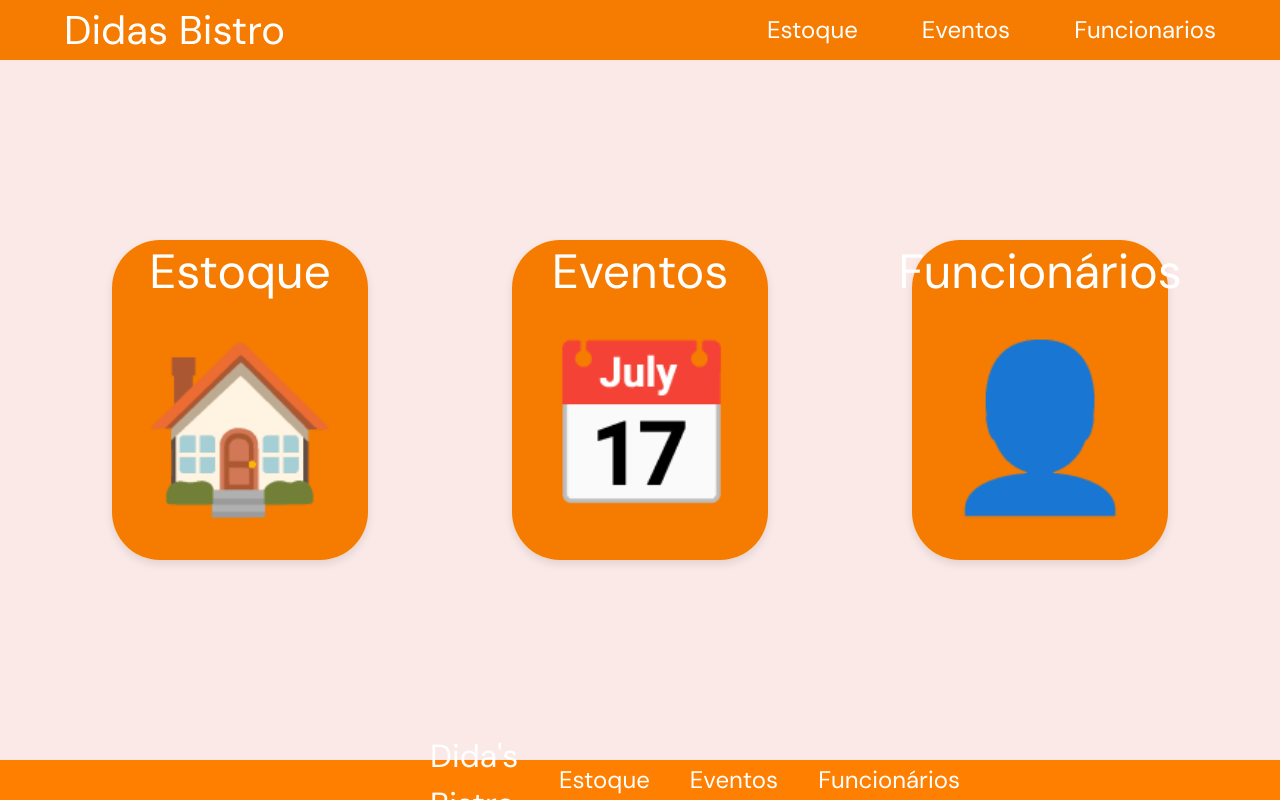
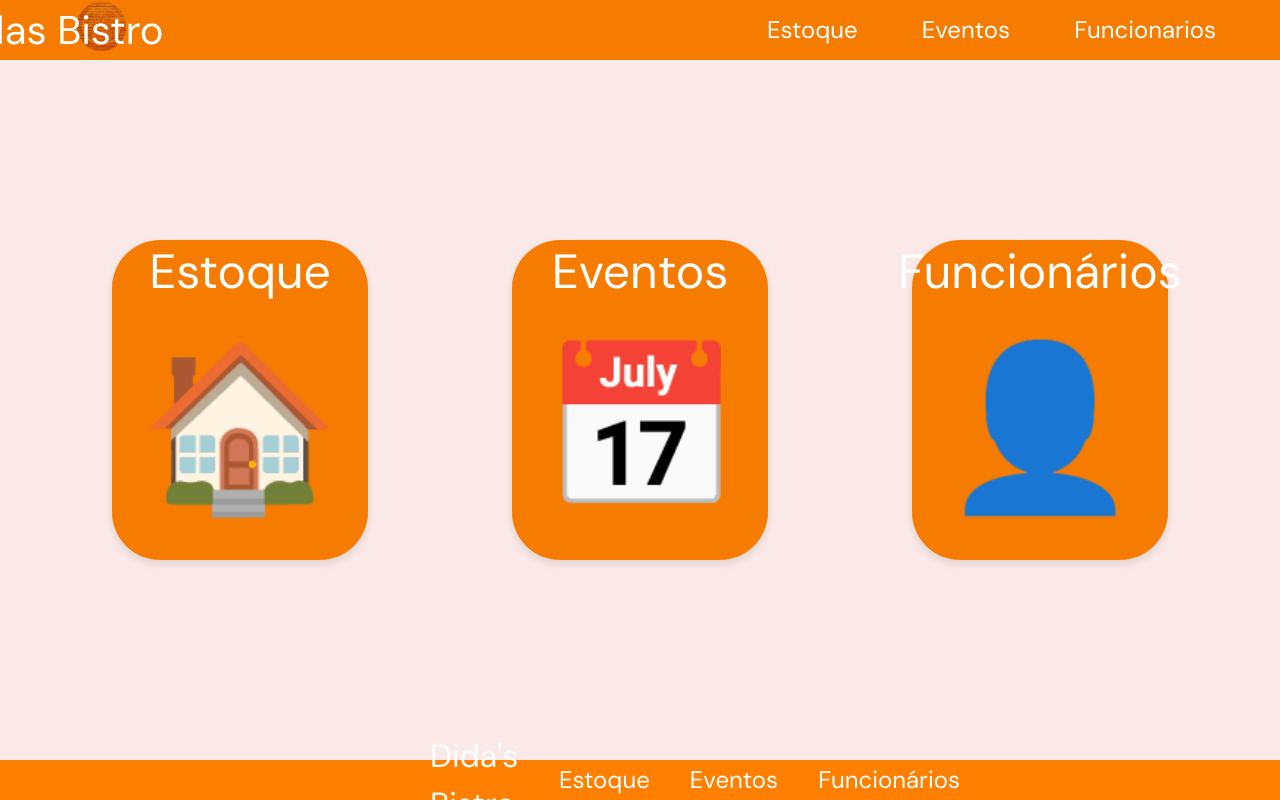
Before and after one commit to mdsreq-fga-unb/2024.2-T01-DidasBistro, a React (Vite) app in the folder frontend/: page / in a window 1280 px wide. Built offline with nearby package versions, Linux system fonts and the light colour scheme.

Commit message:
add unidade 3

```diff
--- a/frontend/src/components/cards/Cards.jsx
+++ b/frontend/src/components/cards/Cards.jsx
@@ -1,28 +1,37 @@
 import React from "react";
+import { Link, useNavigate } from "react-router-dom";
 import "./Cards.css";
-import { useNavigate } from "react-router-dom"
 
-const Cards = () => {
-    const navigate = useNavigate();
+const CardsSection = () => {
+  const navigate = useNavigate();
+
   return (
     <section className="cards-section">
-      <div className="card">
+      <div
+        role="button"
+        onClick={() => navigate("/estoque")}
+        className="card">
         <h2 className="card-title">Estoque</h2>
         <div className="card-icon">🏠</div>
+      </div>
 
-      </div>
-      <div role="button" onClick={() => navigate("/evento")} className="card">
+      <div
+        role="button"
+        onClick={() => navigate("/evento")}
+        className="card">
         <h2 className="card-title">Eventos</h2>
         <div className="card-icon">📅</div>
+      </div>
 
-      </div>
-      <div className="card">
+      <div
+        role="button"
+        onClick={() => navigate("/funcionarios")}
+        className="card">
         <h2 className="card-title">Funcionários</h2>
         <div className="card-icon">👤</div>
-
       </div>
     </section>
   );
 };
 
-export default Cards;
+export default CardsSection;
--- a/frontend/src/components/header/Header.css
+++ b/frontend/src/components/header/Header.css
@@ -29,7 +29,7 @@ body {
 .header-title {
   font-size: 2.5rem;
   font-weight: bold;
-  margin: 0;
+  margin-left: -800px;
 }
 
 .header-nav {
@@ -48,3 +48,8 @@ body {
 .nav-link:hover {
   color: #ffd54f; /* Cor amarelo claro ao passar o mouse */
 }
+
+.logo {
+  width: 75px; /* ajuste conforme necessário */
+  height: auto;
+}
--- a/frontend/src/components/header/Header.jsx
+++ b/frontend/src/components/header/Header.jsx
@@ -1,10 +1,20 @@
 import React from "react";
 import "./Header.css";
 import { Link } from "react-router-dom"
+import logo from "../../assets/didasico.png";
 
 const Header = () => {
   return (
     <header className="header-container">
+      <div className="header-logo">
+        <Link to="/">
+          <img
+            src={logo}
+            alt="Didas Bistro Logo"
+            className="logo"
+          />
+        </Link>
+      </div>
       <h1 className="header-title"><strong>Didas </strong>Bistro</h1>
       <nav className="header-nav">
         <a className="nav-link" href="/estoque">
```
Also changed, not shown: frontend/src/assets/didasico.png (added), 2 other files (tests, documents, lock files or other folders).
